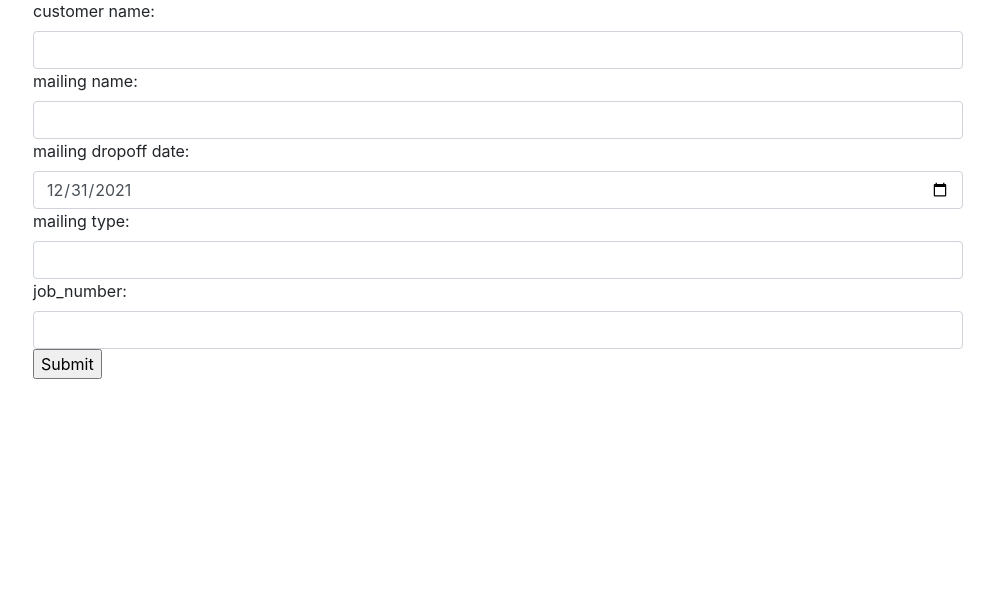
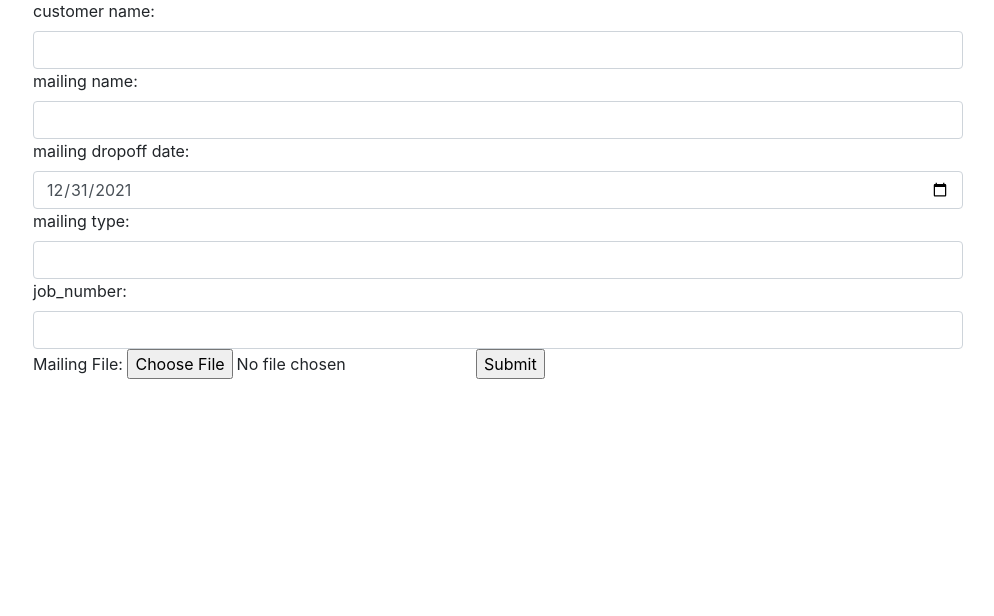
Before and after one commit to DrakeDwornik/mail_tracker, a Django app: page /tracker/add_mailing in a window 1280 px wide. Shown: the part 88-704 px from the top of the page, without its empty margins (142-1136 px from the left). Run offline with Django 4.2, Linux system fonts and the light colour scheme.

Commit message:
file handling begnining to work

```diff
--- a/Tracker/forms.py
+++ b/Tracker/forms.py
@@ -1,6 +1,6 @@
 from django import forms
 import datetime
-import pandas as pd
+
 
 
 class MailingForm(forms.Form):
@@ -14,4 +14,4 @@ class MailingForm(forms.Form):
                                                widget=forms.TextInput(attrs={'class': 'form-control'}))
     job_number = forms.CharField(label='job_number', max_length=15,
                                  widget=forms.TextInput(attrs={'class': 'form-control'}))
-  #  file = forms.FileField(label='Mailing File')
+    file = forms.FileField(label='Mailing File')
--- a/Tracker/views.py
+++ b/Tracker/views.py
@@ -2,13 +2,14 @@ from django.shortcuts import render
 from django.http import HttpResponse
 from .forms import MailingForm
 from .models import Mailing
+from .file_handler import handle_uploaded_file
 # Create your views here.
 def index(request):
     return HttpResponse("Hello, world. You're at the polls index.")
 
 def add_mailing(request):
     if request.method == 'POST':
-        form = MailingForm(request.POST)
+        form = MailingForm(request.POST, request.FILES)
         if form.is_valid():
             mailing = Mailing()
             mailing.customer = request.POST.get('customer')
@@ -16,6 +17,7 @@ def add_mailing(request):
             mailing.mailing_type_description = request.POST.get('mailing_type_description')
             mailing.job_number = request.POST.get('job_number')
             mailing.save()
+            handle_uploaded_file(request.FILES['file'], mailing.pk)
         return render(request, 'add_mailing.html', {'form': form})
     else:
         form = MailingForm()
--- a/USPS_Mail_Tracker/settings.py
+++ b/USPS_Mail_Tracker/settings.py
@@ -9,7 +9,7 @@ https://docs.djangoproject.com/en/4.0/topics/settings/
 For the full list of settings and their values, see
 https://docs.djangoproject.com/en/4.0/ref/settings/
 """
-
+import os
 from pathlib import Path
 
 # Build paths inside the project like this: BASE_DIR / 'subdir'.
@@ -125,3 +125,6 @@ STATIC_URL = 'static/'
 # https://docs.djangoproject.com/en/4.0/ref/settings/#default-auto-field
 
 DEFAULT_AUTO_FIELD = 'django.db.models.BigAutoField'
+
+MEDIA_URL = '/media/'
+MEDIA_ROOT = os.path.join(BASE_DIR, 'media')
--- a/templates/add_mailing.html
+++ b/templates/add_mailing.html
@@ -1,6 +1,6 @@
 {% extends '_base.html' %}
 {% block content %}
-    <form action="/tracker/add_mailing" method="post">
+    <form enctype="multipart/form-data" action="/tracker/add_mailing" method="post">
     <div class="form-group">
         {% csrf_token %}
         {{ form }}
```
Also changed, not shown: Tracker/file_handler.py (added, +7 -0 lines).
